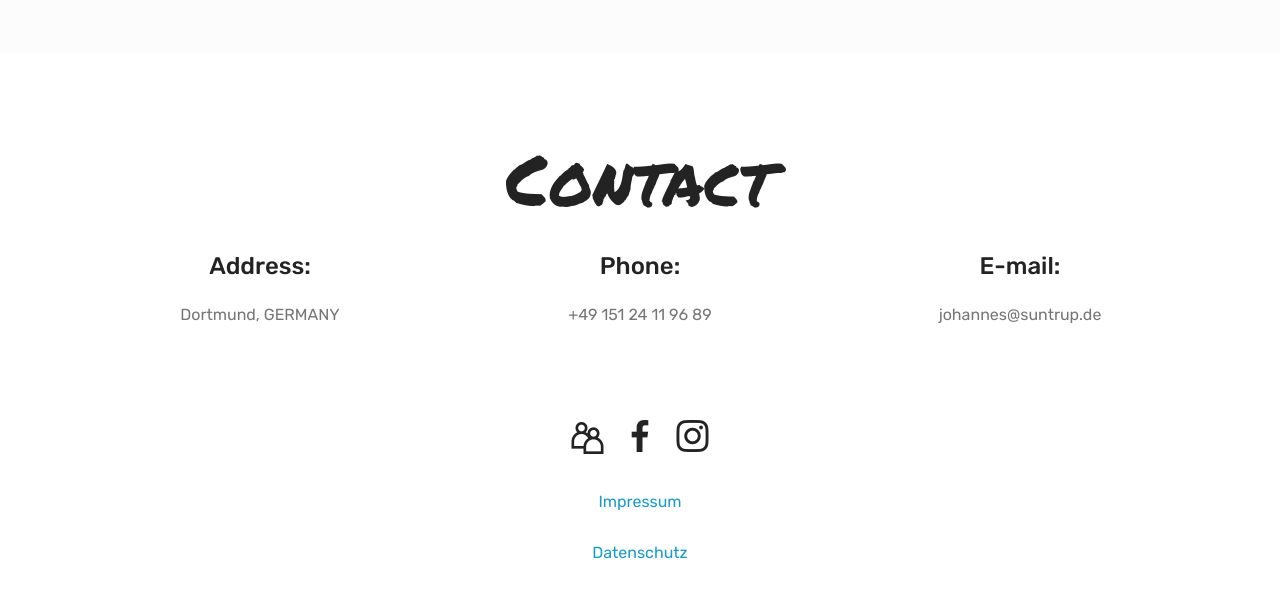
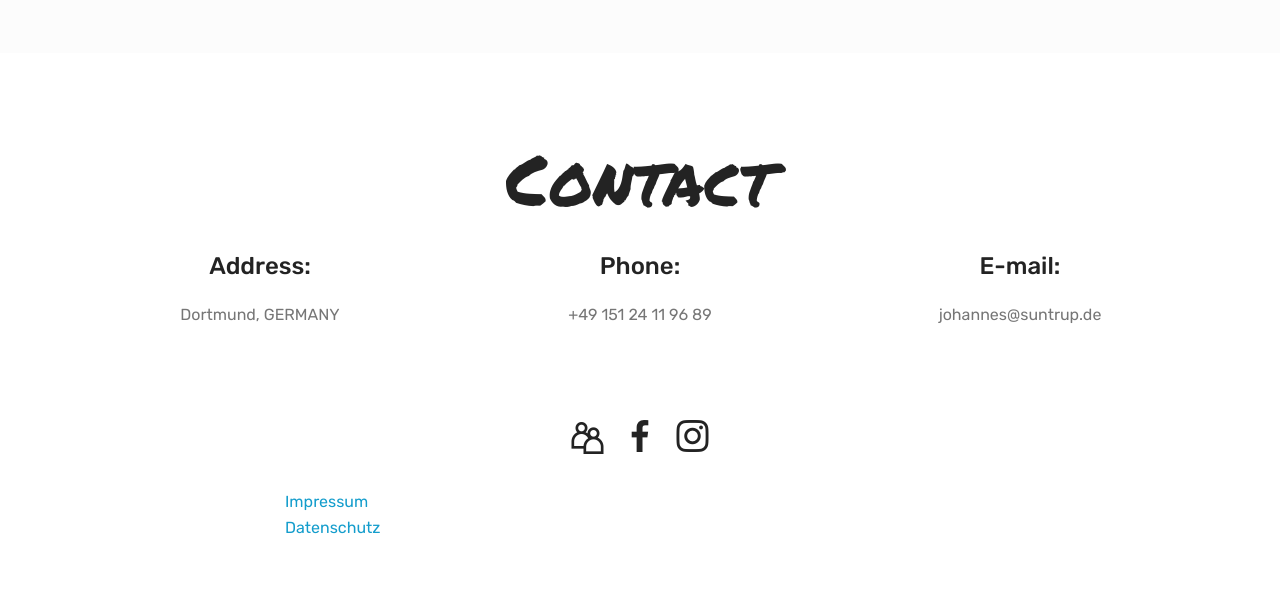
Before and after one commit to johannessuntrup/johannessuntrup, a plain HTML site: page index.html in a window 1280 px wide. Shown: the part 935-1533 px from the top of the page. Drawn offline with Linux system fonts and the light colour scheme; no server answers; files whose address does not match are found by name.

Commit message:
Update index.html

```diff
--- a/index.html
+++ b/index.html
@@ -140,15 +140,14 @@
 
                 </div>
               <br>
-              <p class="mbr-text testimonial-text mbr-fonts-style display-7">
+              <p class="mbr-text align-left mbr-fonts-style display-7">
                 <a href="https://johannessuntrup.github.io/impressum/" target="_blank">
                   <span style="font-style: normal;">Impressum<br> </span>
                 </a>
-                <br>
-                 <a href="https://johannessuntrup.github.io/datenschutz/" target="_blank">
+                <a href="https://johannessuntrup.github.io/datenschutz/" target="_blank">
                   <span style="font-style: normal;">Datenschutz<br> </span>
                 </a>
-              </p>
+             </p>
             </div>
         </div>
     </div>
```
